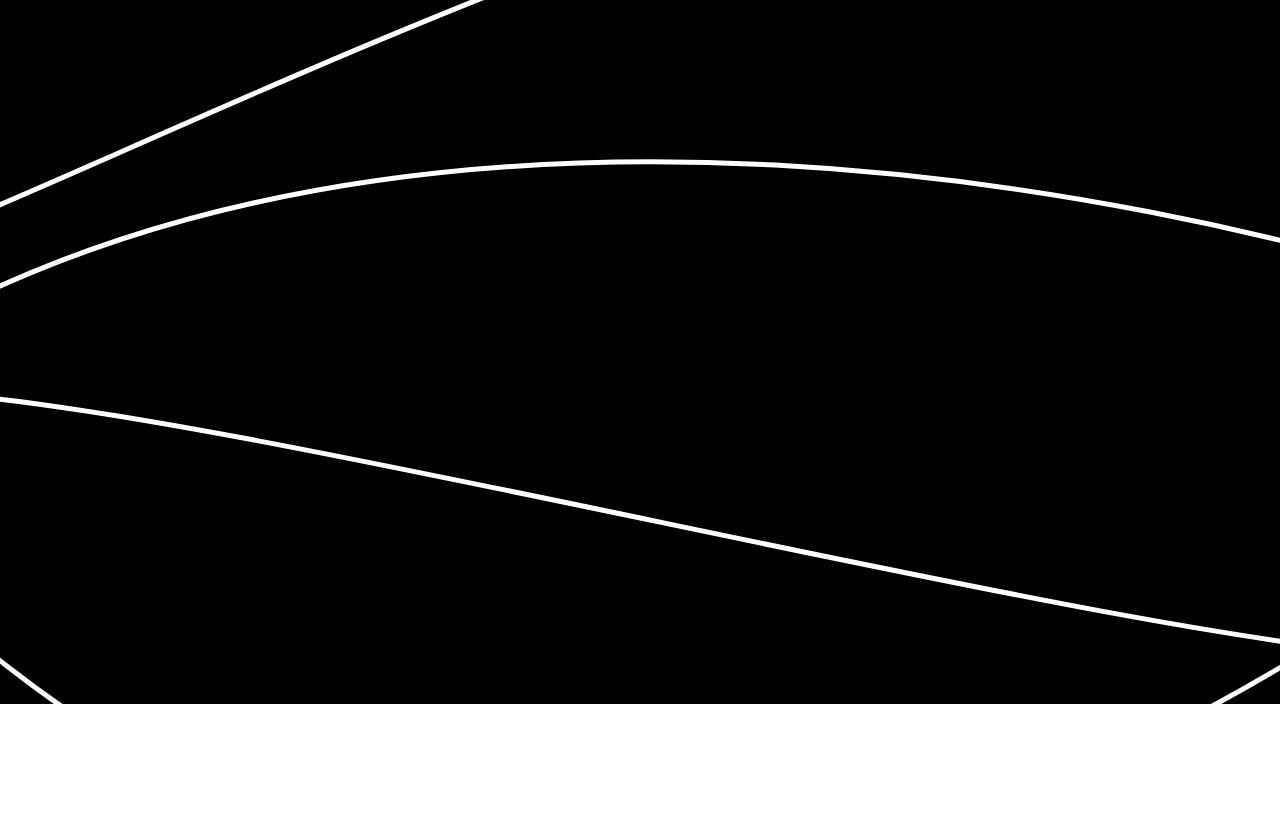
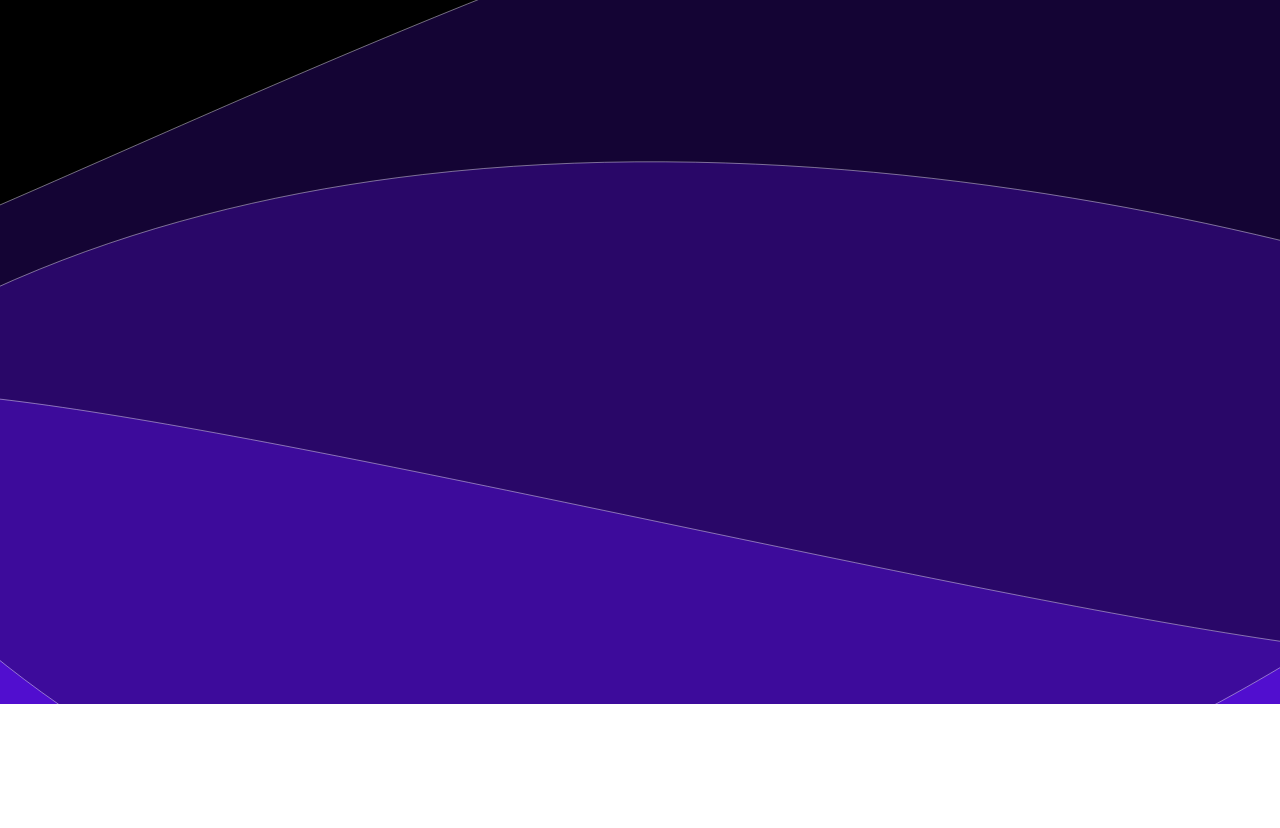
Before and after one commit to SlinkyShelf/Hexagon-Portfolio, a website: page index.html in a window 1280 px wide. Shown: the part 96-924 px from the top of the page. Drawn offline with Linux system fonts and the light colour scheme.

Commit message:
Made the colors wave and shit

```diff
--- a/src/js/background.js
+++ b/src/js/background.js
@@ -12,6 +12,7 @@ for (let i = 0; i < lineCount; i++)
     const newLine = document.createElementNS(namespace, "path")
     newLine.classList.add("line")
     newLine.setAttribute("d", "M 0 0 L 100 100")
+    newLine.style.fill = `rgb(${i/(lineCount-1)*81}, ${i/(lineCount-1)*14}, ${i/(lineCount-1)*207})`
     svg.appendChild(newLine)
     lines.push(newLine)
     randomSets.push([
@@ -55,7 +56,10 @@ function updateLines()
         const x2 = viewWidth + Math.sin(time * (set[6]+.5))*viewWidth
         const y2 = startHeight + -Math.sin(time * (set[5]+.5))*viewHeight
 
-        line.setAttribute("d", `M -10 ${startHeight} C ${x1} ${y1} ${x2} ${y2} ${viewWidth+10} ${endHeight}`)
+        line.setAttribute("d", `M -10 ${viewHeight}
+        L -10 ${startHeight}
+        C ${x1} ${y1} ${x2} ${y2} ${viewWidth+10} ${endHeight}
+        L ${viewWidth+10} ${viewHeight}`)
     }
 
     requestAnimationFrame(updateLines)
--- a/src/scss/background.scss
+++ b/src/scss/background.scss
@@ -12,7 +12,7 @@ body {
 }
 
 .line {
-    stroke: white;
-    stroke-width: 5;
+    stroke: rgba(255, 255, 255, 0.425);
+    stroke-width: 1;
     fill: transparent;
 }
```
Also changed, not shown: src/css/background.css.
